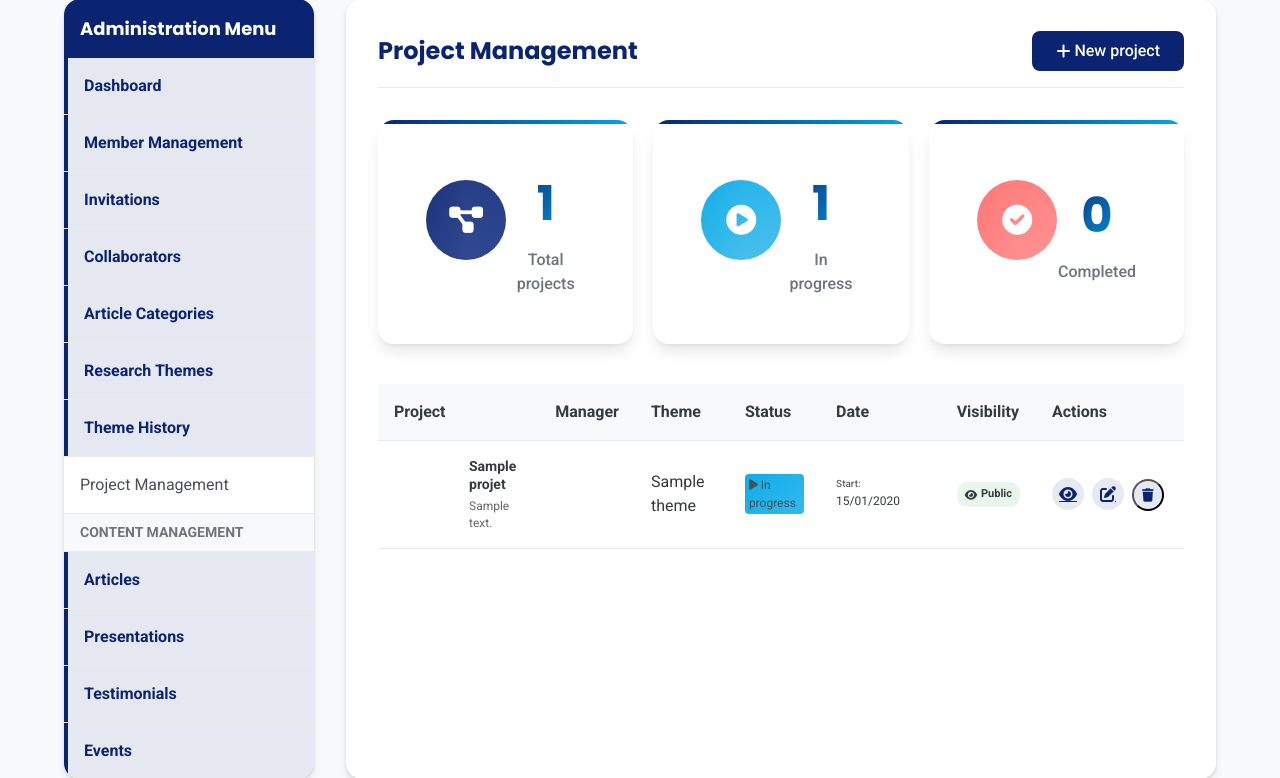
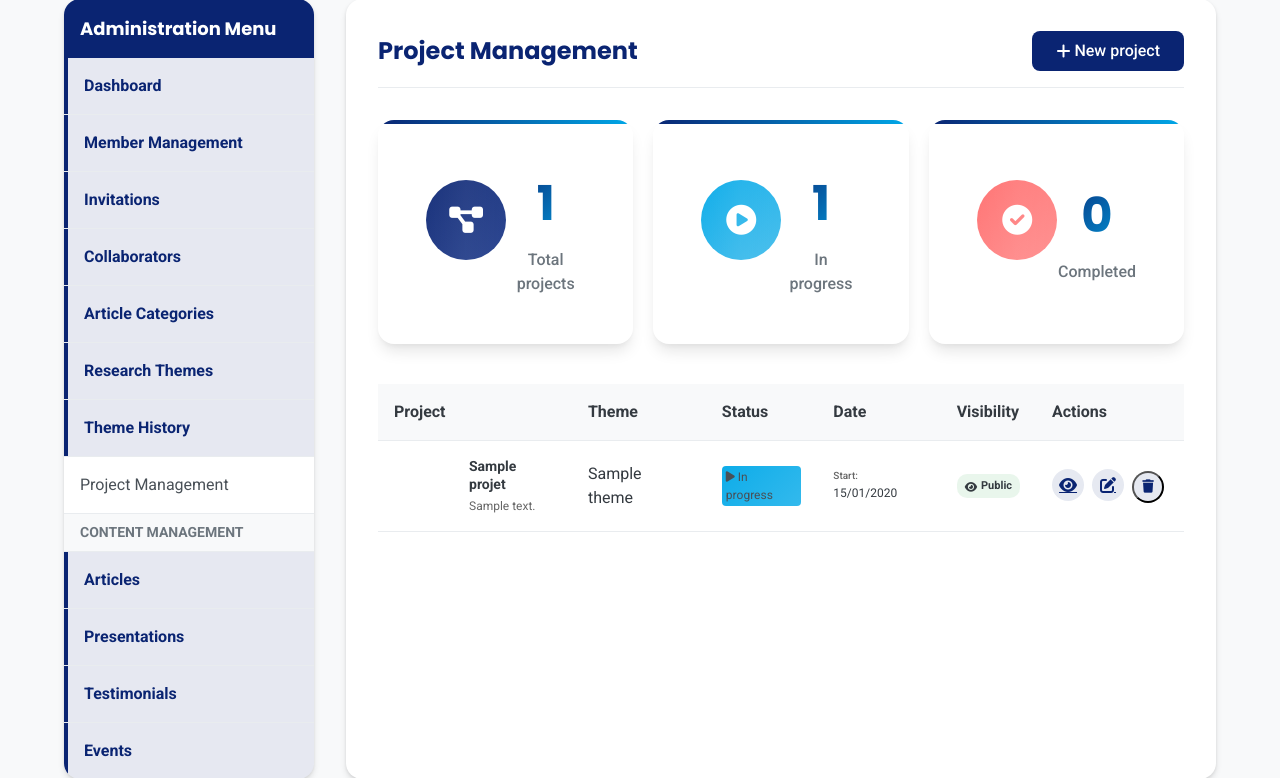
Before and after one commit to LLontsi/site-labo, a Django app: page /gestion/gestion-projets/ in a window 1280 px wide. Shown: the part 491-1269 px from the top of the page. Run offline with Django 4.2, Linux system fonts and the light colour scheme; a user stored in the database is signed in; tables that the repository leaves empty hold one stand-in row (values such as "Sample post"); parts of the project's set-up code (start-up, migrations or seed data) failed here and were passed over.

Commit message:
site good1

```diff
--- a/labo_informatique/templates/admin/gestion_projets.html
+++ b/labo_informatique/templates/admin/gestion_projets.html
@@ -98,7 +98,6 @@
                             <thead>
                                 <tr>
                                     <th>Project</th>
-                                    <th>Manager</th>
                                     <th>Theme</th>
                                     <th>Status</th>
                                     <th>Date</th>
@@ -120,18 +119,7 @@
                                                 </div>
                                             </div>
                                         </td>
-                                        <td>
-                                            <div class="responsable-info">
-                                                {% if projet.responsable.photo %}
-                                                    <img src="{{ projet.responsable.photo.url }}" alt="{{ projet.responsable.user.first_name }}" class="responsable-avatar">
-                                                {% else %}
-                                                    <div class="avatar-placeholder-small">
-                                                        {{ projet.responsable.user.first_name|first }}{{ projet.responsable.user.last_name|first }}
-                                                    </div>
-                                                {% endif %}
-                                                <span>{{ projet.responsable.user.first_name }} {{ projet.responsable.user.last_name }}</span>
-                                            </div>
-                                        </td>
+
                                         <td>
                                             <span class="theme-badge theme-{{ projet.theme.id }}">
                                                 {{ projet.theme.nom }}
```
